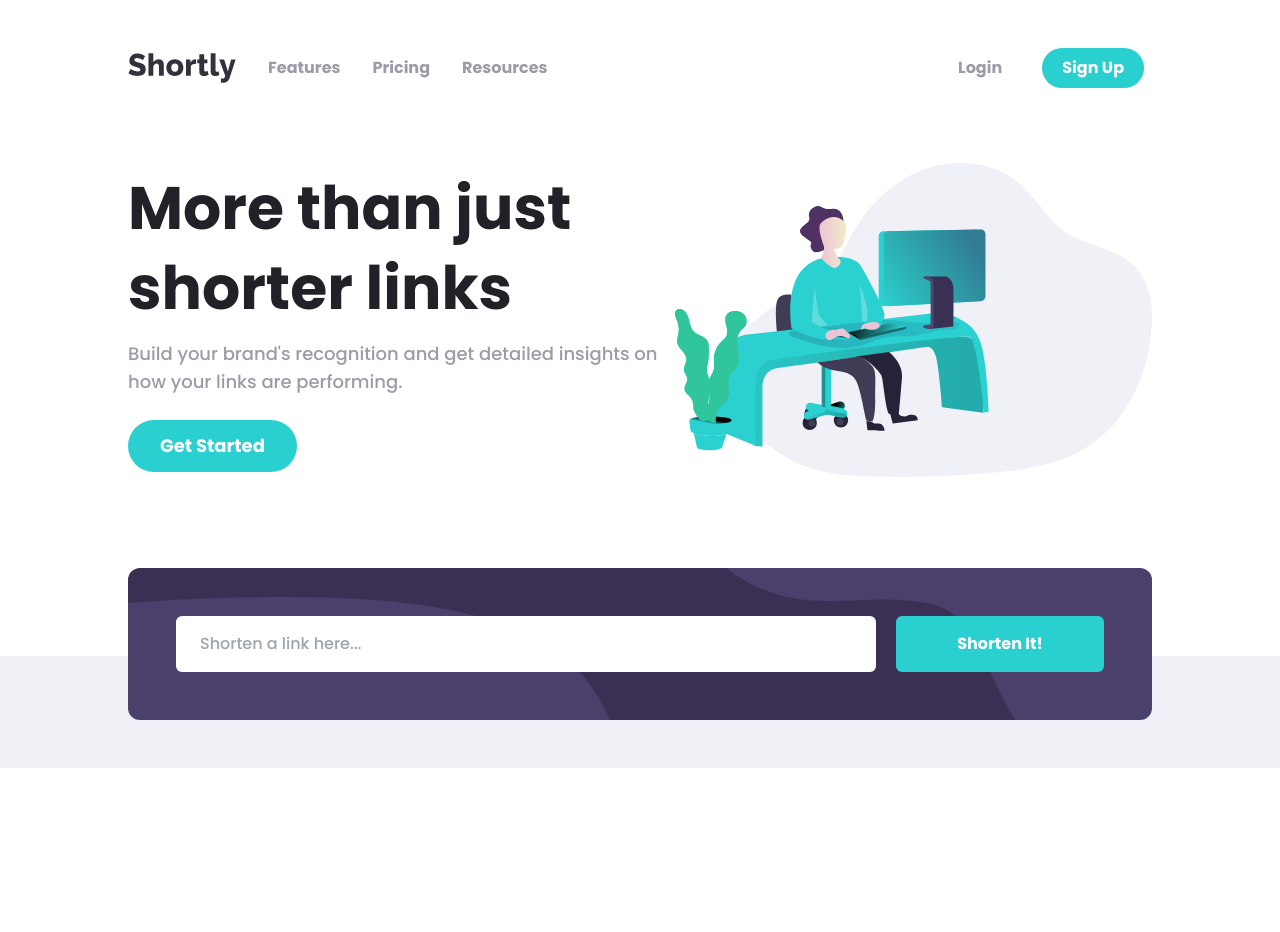
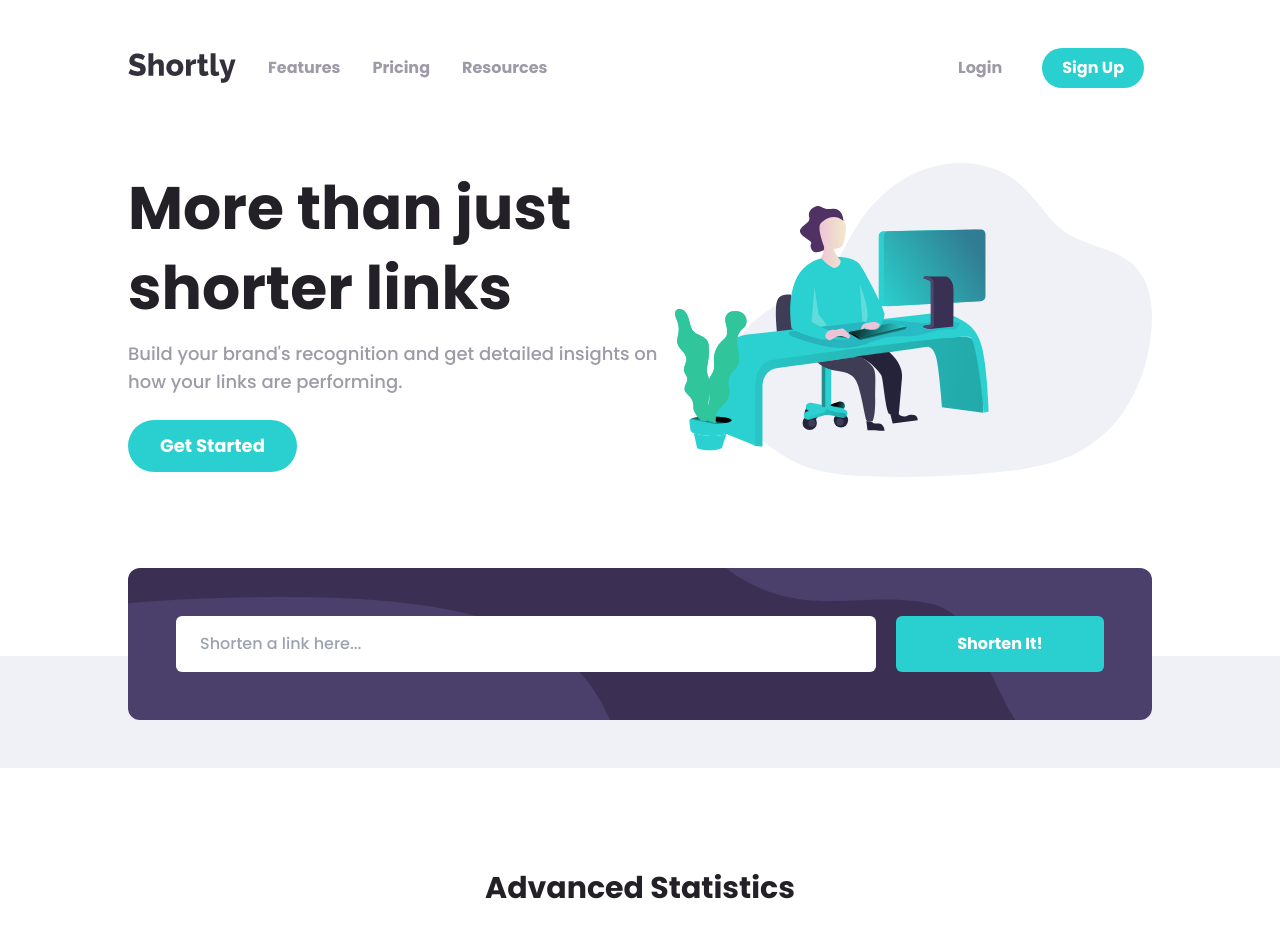
Before and after one commit to danidz96/url-shortening-api, a Next.js app: page / in a window 1280 px wide. Shown: the top 932 px of the page. Before the commit the page ends 832 px from the top, so only its background shows below. Built offline with nearby package versions, Linux system fonts and the light colour scheme.

Commit message:
create featureSectio

```diff
--- /dev/null
+++ b/components/FeaturesSection/FeaturesSection.js
@@ -0,0 +1,17 @@
+function FeaturesSection() {
+  return (
+    <section className="mt-20 max-w-7xl mx-auto w-4/5">
+      <h2
+        className="text-3xl font-bold text-center text-violet-dark"
+        style={{ lineHeight: '5rem' }}
+      >
+        Advanced Statistics
+      </h2>
+      <span className="text-lg mt-3 text-violet-light text-center">
+        Track how your links are performing across the web with our advanced statistics dashboard.
+      </span>
+    </section>
+  );
+}
+
+export default FeaturesSection;
--- a/pages/index.js
+++ b/pages/index.js
@@ -2,6 +2,7 @@ import Head from 'next/head';
 import Nav from 'components/Nav/Nav';
 import Header from 'components/Header/Header';
 import Shortener from 'components/Shortener/Shortener';
+import FeaturesSection from 'components/FeaturesSection/FeaturesSection';
 import resolveConfig from 'tailwindcss/resolveConfig';
 import tailwindConfig from '../tailwind.config';
 
@@ -27,6 +28,7 @@ export default function Home() {
       >
         <Shortener />
       </div>
+      <FeaturesSection />
     </div>
   );
 }
```
